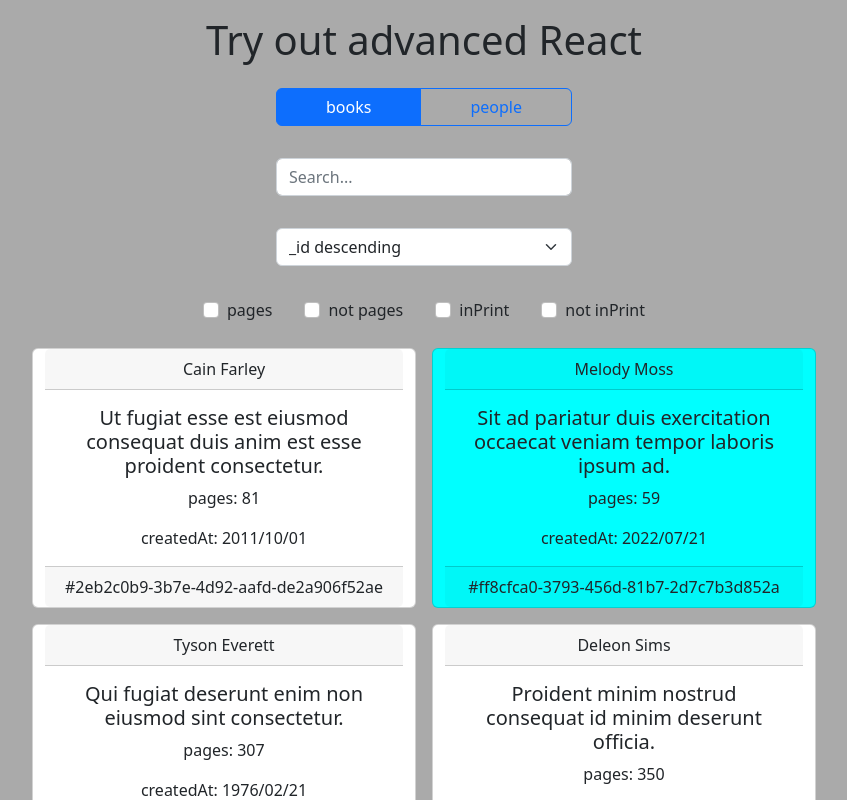
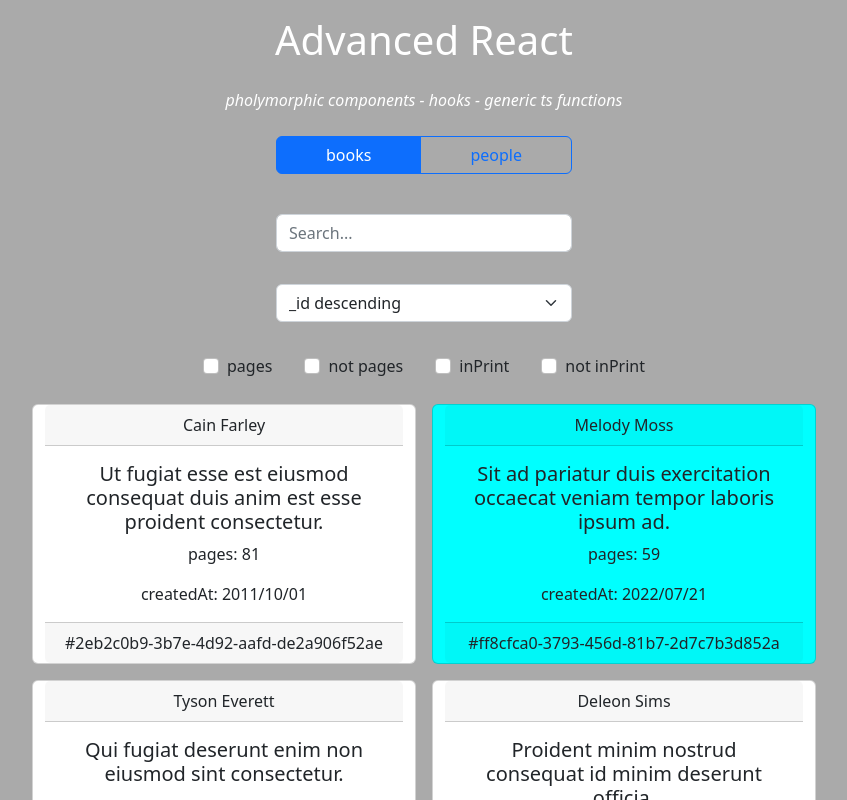
Before and after one commit to willemverbuyst/filter-search-sort, a React (Vite) app: page / in a window 1280 px wide. Shown: the top 800 px of the page, without its empty margins (216-1063 px from the left). Built offline with nearby package versions, Linux system fonts and the light colour scheme.

Commit message:
feat: pass props

```diff
--- a/src/App.tsx
+++ b/src/App.tsx
@@ -18,9 +18,16 @@ function App(): JSX.Element {
       className="m-3 justify-content-center"
     >
       <Row className="m-3" justify-content-center>
-        <Text component="h1">Try out advanced React</Text>
+        <Text component="h1" color="white">
+          Advanced React
+        </Text>
       </Row>
-      <Row className="m-3 justify-content-center">
+      <Row className="m-2" justify-content-center>
+        <Text component="em" color="white">
+          pholymorphic components - hooks - generic ts functions
+        </Text>
+      </Row>
+      <Row className="m-4 justify-content-center">
         <ButtonGroup style={{ width: "20rem" }}>
           <ToggleButton
             id="tbg-btn-1"
--- a/src/components/Text.tsx
+++ b/src/components/Text.tsx
@@ -1,14 +1,28 @@
 import React from "react";
 
-type Props<T> = {
+type Color = "teal" | "white";
+
+type TextProps<T extends React.ElementType> = {
   component?: T;
-  children: React.ReactNode;
+  color?: Color | "black";
 };
+
+type Props<T extends React.ElementType> = React.PropsWithChildren<
+  TextProps<T>
+> &
+  Omit<React.ComponentPropsWithoutRef<T>, keyof TextProps<T>>;
 
 export const Text = <T extends React.ElementType = "span">({
   component,
+  color,
   children,
+  ...restProps
 }: Props<T>): JSX.Element => {
   const Component = component || "span";
-  return <Component>{children}</Component>;
+  const style = color ? { style: { color } } : {};
+  return (
+    <Component {...restProps} {...style}>
+      {children}
+    </Component>
+  );
 };
```
